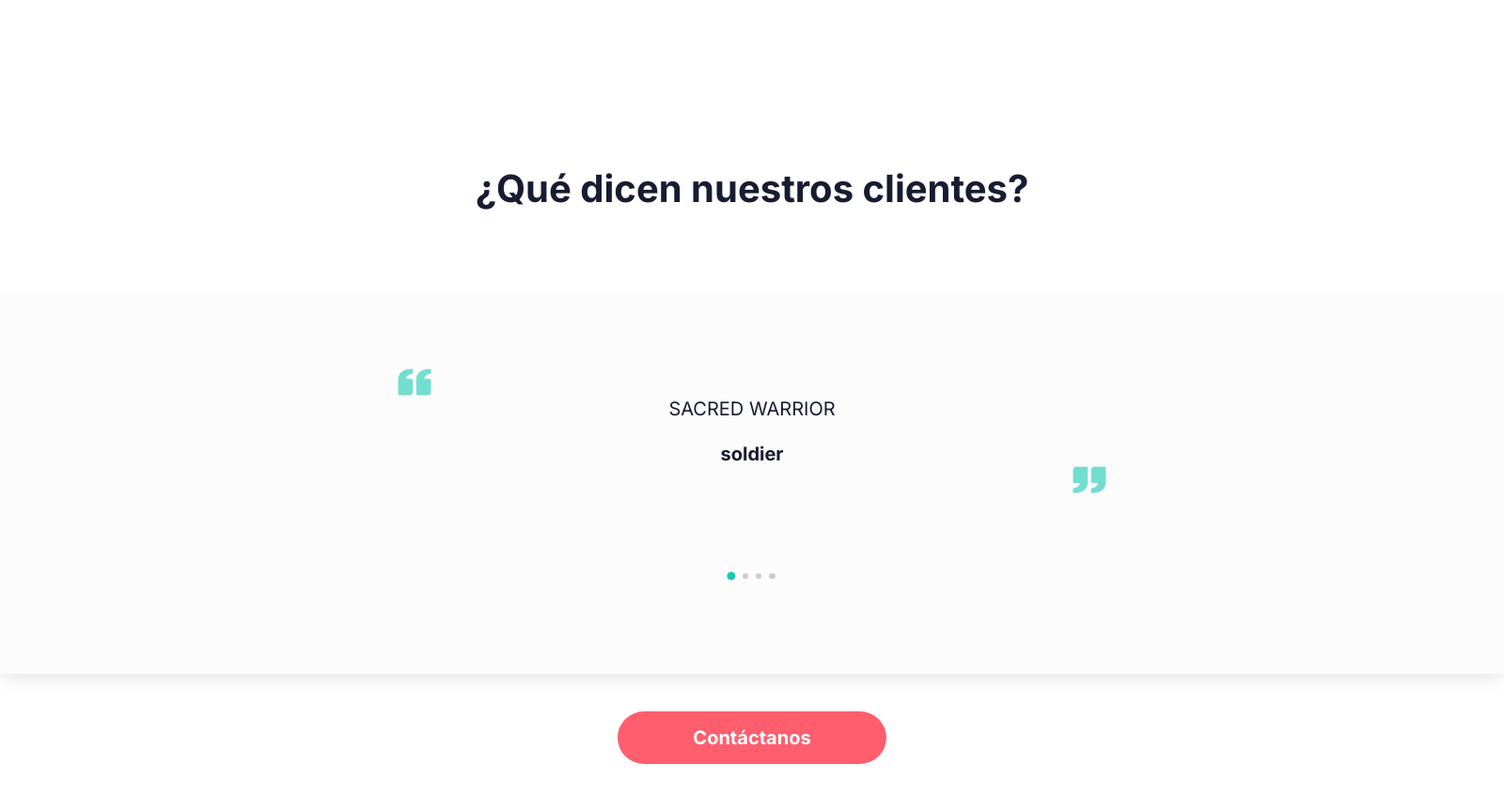
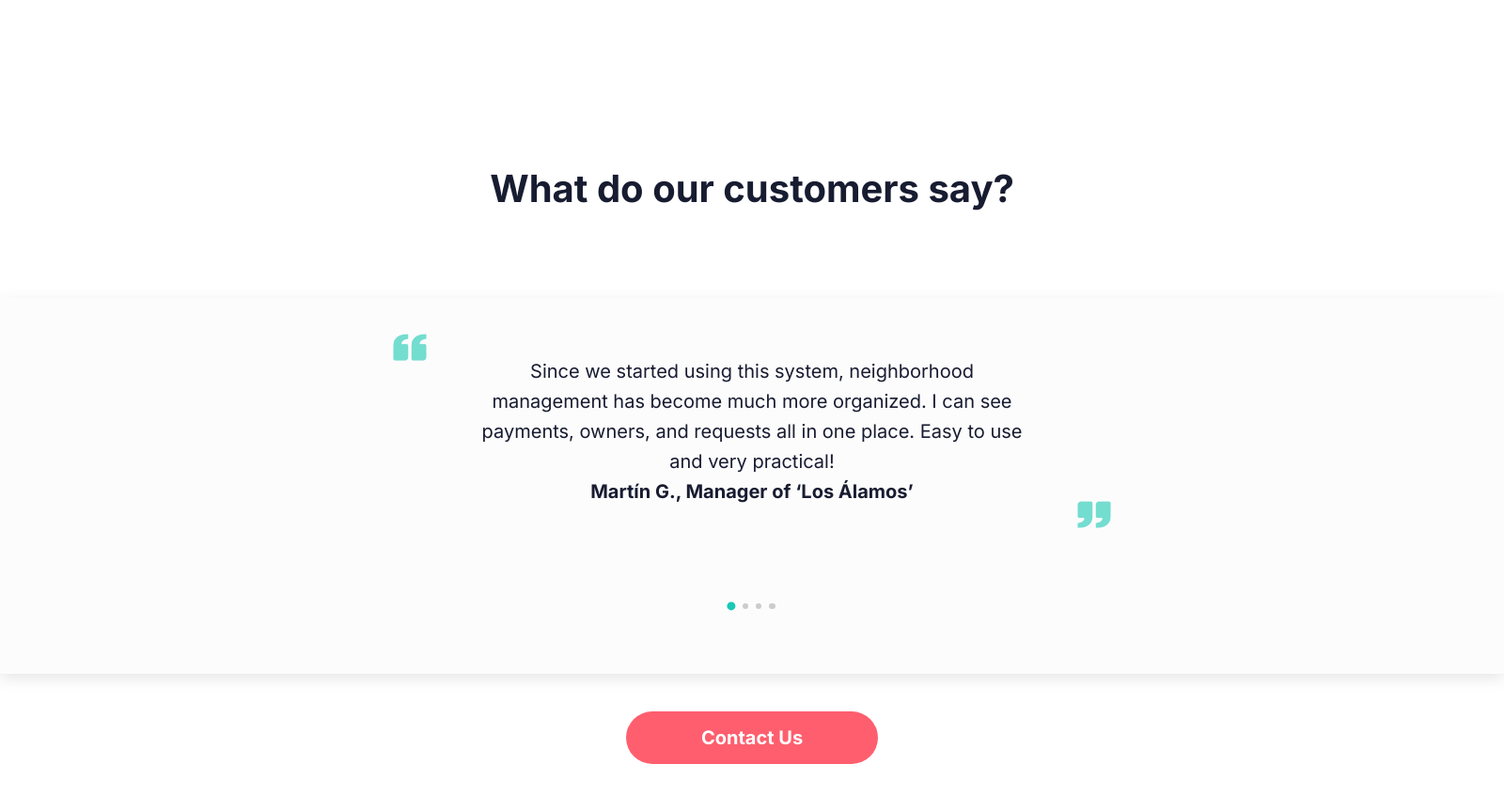
Before and after one commit to Arielpirata07/render, a Flask app: page / in a window 1600 px wide. Shown: the part 4050-4913 px from the top of the page at 94% size. Run offline with Flask 3, Linux system fonts and the light colour scheme; some libraries are stand-ins or nearby versions; some web fonts are replaced.

Commit message:
Add files via upload

```diff
--- a/static/css/style.css
+++ b/static/css/style.css
@@ -431,22 +431,29 @@ h2 {
     flex-direction: column;
     text-align: center;
     line-height: 3rem;
-    gap: 0 3rem;
+    gap: 0 1rem;
     margin-bottom: 5rem;
     justify-content: center;
-    margin: 0 5rem;
+    margin: 0 2rem;
     width: 800px;
     transition: cubic-bezier(0.075, 0.82, 0.165, 1);
     overflow: hidden;
     margin: auto;
 }
+.review p{
+    max-width: 600px;
+    line-height: 2rem;
+}
+
 .carrousel-track{
     display: flex;
     transition: transform 0.5s ease-in-out;
     position: relative;
+    max-width: 800px;
 }
 .carousel-item {
-  min-width: 800px;       /* mismo ancho que el contenedor */
+  min-width: 800px;
+  max-width: 1300px;       /* mismo ancho que el contenedor */
   flex-shrink: 0;
   text-align: center;
   padding: 40px;
@@ -470,13 +477,13 @@ h2 {
     font-weight: bold;
 }
 .carousel-item i.bxs-quote-left {
-  top: 15px;
+  top: 10px;
   left: 20px;
 }
 
 /* comilla derecha → esquina inferior derecha */
 .carousel-item i.bxs-quote-right {
-  bottom: 15px;
+  bottom: 10px;
   right: 20px;
 }
 
--- a/static/js/app.js
+++ b/static/js/app.js
@@ -14,11 +14,52 @@ window.addEventListener("click", (e) => {
 });
 ////// CARROUSEL ///////
 const elementos = [
-  { id: 1, name: "soldier", contenido: "SACRED WARRIOR" },
-  { id: 2, name: "Rogue", contenido: "STEALTH ASSASSIN" },
-  { id: 3, name: "Mage", contenido: "GRAND MAGNUS" },
-  { id: 4, name: "Alberto", contenido: "Señor José" }
+  {
+    id: 1,
+    name: {
+      es: "Martín G., Administrador de ‘Los Álamos’",
+      en: "Martín G., Manager of ‘Los Álamos’"
+    },
+    contenido: {
+      es: "Desde que usamos este sistema, la gestión del barrio se volvió muchísimo más ordenada. Puedo ver los pagos, propietarios y reclamos en un solo lugar. ¡Fácil de usar y muy práctico!",
+      en: "Since we started using this system, neighborhood management has become much more organized. I can see payments, owners, and requests all in one place. Easy to use and very practical!"
+    }
+  },
+  {
+    id: 2,
+    name: {
+      es: "Laura P., Propietaria del lote 32",
+      en: "Laura P., Lot 32 Owner"
+    },
+    contenido: {
+      es: "Antes dependíamos de planillas y mensajes por WhatsApp. Ahora con el sistema todo está centralizado, puedo consultar mi saldo o liquidaciones sin molestar a nadie.",
+      en: "Before, we relied on spreadsheets and WhatsApp messages. Now everything is centralized, and I can check my balance or settlements without bothering anyone."
+    }
+  },
+  {
+    id: 3,
+    name: {
+      es: "Carlos D., Encargado de mantenimiento",
+      en: "Carlos D., Maintenance Manager"
+    },
+    contenido: {
+      es: "Nos facilita muchísimo el trabajo. Las órdenes de mantenimiento llegan rápido y sabemos exactamente qué tareas están pendientes. Es intuitivo y ahorra tiempo.",
+      en: "It makes our work much easier. Maintenance requests arrive quickly, and we know exactly what tasks are pending. Intuitive and time-saving."
+    }
+  },
+  {
+    id: 4,
+    name: {
+      es: "Andrea R., Directora de Administración Sur",
+      en: "Andrea R., Director of South Management"
+    },
+    contenido: {
+      es: "Probamos varios programas, pero este fue el único que se adaptó perfectamente a distintos barrios sin complicaciones técnicas. Además, el soporte siempre responde rápido.",
+      en: "We tested several programs, but this was the only one that adapted perfectly to different neighborhoods without technical issues. Plus, support always responds quickly."
+    }
+  }
 ];
+
 // seleccionar etiquetas
 const track = document.getElementById("carrousel-track");
 const prevBtn = document.querySelector(".prev-btn");
@@ -26,20 +67,36 @@ const nextBtn = document.querySelector(".next-btn");
 const indicatorsContainer = document.getElementById("carrousel-indicators");
 
 let currentItem = 0;
-
+let currentLanguage = document.documentElement.lang || "es";
+console.log("Idioma actual del carrusel:", currentLanguage);
 // generar los elementos del carrusel
-elementos.forEach((el) => {
+function renderCarousel() {
+  track.innerHTML = ""; // limpiar
+  elementos.forEach((el, index) => {
     const div = document.createElement("div");
     div.classList.add("carousel-item");
+    if (index === currentItem) div.classList.add("active");
     div.innerHTML = `
       <i class='bx bxs-quote-left'></i>
-    <p class="info-cliente">${el.contenido}</p>
-    <p class="nombre-cliente">${el.name}</p>
+      <p class="info-cliente">${el.contenido[currentLanguage]}</p>
+      <p class="nombre-cliente">${el.name[currentLanguage]}</p>
       <i class='bx bxs-quote-right'></i>
     `;
     track.appendChild(div);
   });
+}
+renderCarousel();
 
+// actualizar traducción cuando cambia idioma
+function updateCarouselLang() {
+  renderCarousel();
+}
+
+// integrar con tu sistema de traducción
+window.addEventListener("languageChange", (event) => {
+  currentLanguage = event.detail.lang;
+  renderCarousel();
+});
 // generar los indicadores
 elementos.forEach((_, index) => {
   const indicator = document.createElement("button");
--- a/static/js/translate.js
+++ b/static/js/translate.js
@@ -197,7 +197,7 @@ const translations = {
   }
 };
 
-let currentLang = "es";
+let currentLang = "en";
 
 // Aplicar traducción
 function applyTranslations(lang) {
@@ -255,6 +255,8 @@ function idioma_btn(lang){
     textLang.textContent = currentLang === "es" ? "Español" : "English";
     // 4️.Guardar preferencia en el almacenamiento local
     localStorage.setItem("lang", currentLang);
+    // Notificar a otros scripts que el idioma cambió
+    window.dispatchEvent(new CustomEvent("languageChange", { detail: { lang: currentLang } }));
 }
 en_btn.addEventListener("click", () => idioma_btn("en"));
 es_btn.addEventListener("click", () => idioma_btn("es"));
--- a/templates/demo.html
+++ b/templates/demo.html
@@ -13,7 +13,7 @@
                     <div class="lang">
                         <button type="button" class="language" id="lang-toggle">
                             <i class='bx  bx-globe-alt'></i>
-                            <span class="text-language">Español</span>
+                            <span class="text-language">English</span>
                             <i id="flecha-idioma" class='bx  bx-chevron-up'></i>
                         </button >
                     </div>
@@ -31,7 +31,7 @@
             <div class="botones">
                 <div id="btn-descarga-demo"class="btn">
                     <i class='bxr  bx-folder-up-arrow'></i>
-                    <a href="" data-translate="want_free_try">Quiero probar la Demo de manera gratuita</a>
+                    <a href="{{url_for('static',filename='/documentos/Ejecutable-Barrio-Privado.zip')}}" download="Demo_gratuita.zip" data-translate="want_free_try">Quiero probar la Demo de manera gratuita</a>
                 </div>
                 <div id="btn-volver-index"class="btn">
                     <i class='bxr  bx-arrow-from-top-stroke'></i>
--- a/templates/index.html
+++ b/templates/index.html
@@ -354,7 +354,7 @@
         <div class="lang">
         <button type="button" class="language" id="lang-toggle">
           <i class='bx  bx-globe-alt'></i>
-          <span class="text-language">Español</span>
+          <span class="text-language">English</span>
           <i id="flecha-idioma" class='bx  bx-chevron-up'></i>
         </button >
       </div>
--- a/templates/login.html
+++ b/templates/login.html
@@ -68,7 +68,7 @@
             <div class="lang">
                 <button type="button" class="language" id="lang-toggle">
                     <i class='bx  bx-globe-alt'></i>
-                    <span class="text-language">Español</span>
+                    <span class="text-language">English</span>
                     <i id="flecha-idioma" class='bx  bx-chevron-up'></i>
                 </button >
             </div>
--- a/templates/recuperar.html
+++ b/templates/recuperar.html
@@ -30,7 +30,7 @@
             <div class="lang">
                 <button type="button" class="language" id="lang-toggle">
                     <i class='bx  bx-globe-alt'></i>
-                    <span class="text-language">Español</span>
+                    <span class="text-language">English</span>
                     <i id="flecha-idioma" class='bx  bx-chevron-up'></i>
                 </button >
             </div>
--- a/templates/register.html
+++ b/templates/register.html
@@ -84,7 +84,7 @@
             <div class="lang">
                 <button type="button" class="language" id="lang-toggle">
                     <i class='bx  bx-globe-alt'></i>
-                    <span class="text-language">Español</span>
+                    <span class="text-language">English</span>
                     <i id="flecha-idioma" class='bx  bx-chevron-up'></i>
                 </button >
             </div>
```
Also changed, not shown: 1 other file. Lines whose indentation alone changed are shown as unchanged.
